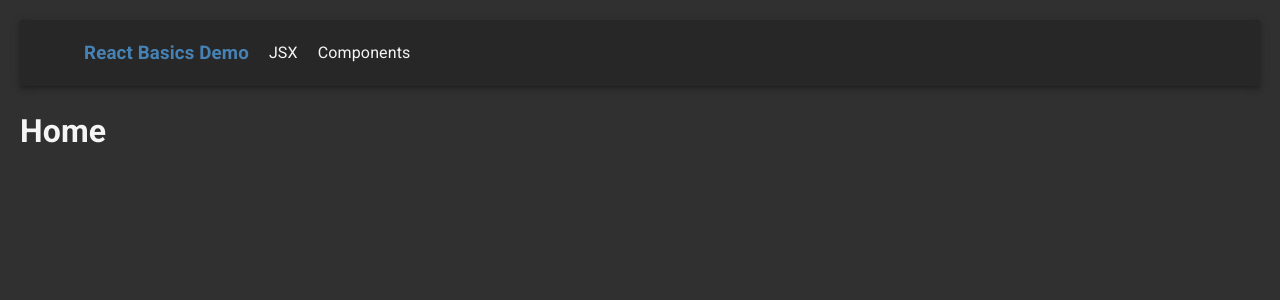
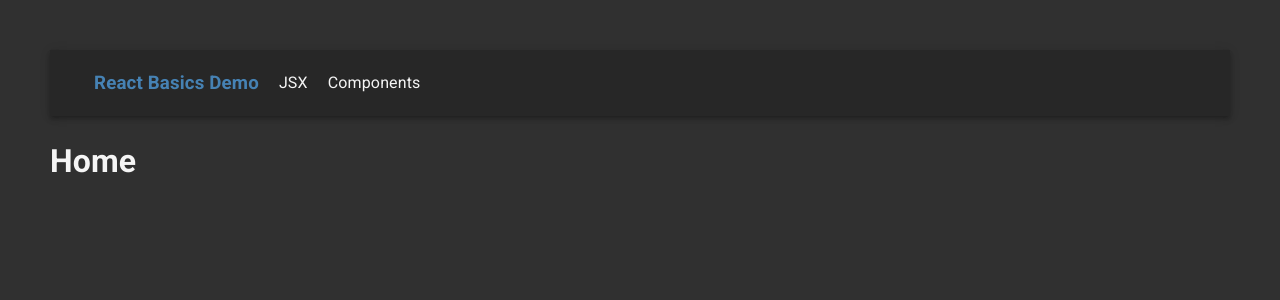
Before and after one commit to jurgen-bayer/react-basics-demo, a React (Create React App) app: page / in a window 1280 px wide. Shown: the top 300 px of the page. Built offline with nearby package versions, Linux system fonts and the light colour scheme.

Commit message:
Improve styles

```diff
--- a/src/styles/styles.scss
+++ b/src/styles/styles.scss
@@ -1,17 +1,17 @@
 $background-colour: #303030;
-$colour: whitesmoke;
+$text-colour: whitesmoke;
 
 body {
-   margin: 20px;
+   margin: 50px;
    -webkit-font-smoothing: antialiased;
    -moz-osx-font-smoothing: grayscale;
    background-color: $background-colour;
-   color: $colour;
+   color: $text-colour;
 }
 
 .menu-caption {
     margin-left: 20px;
-    color: whitesmoke;
+    color: $text-colour;
     text-decoration: none;
 }
 
@@ -19,3 +19,12 @@ body {
     font-weight: bold;
     color: steelblue;
 }
+
+h1 {
+    margin-bottom: 8px;
+}
+
+h2 {
+    margin-top: 15px;
+    margin-bottom: 6px;
+}
```
